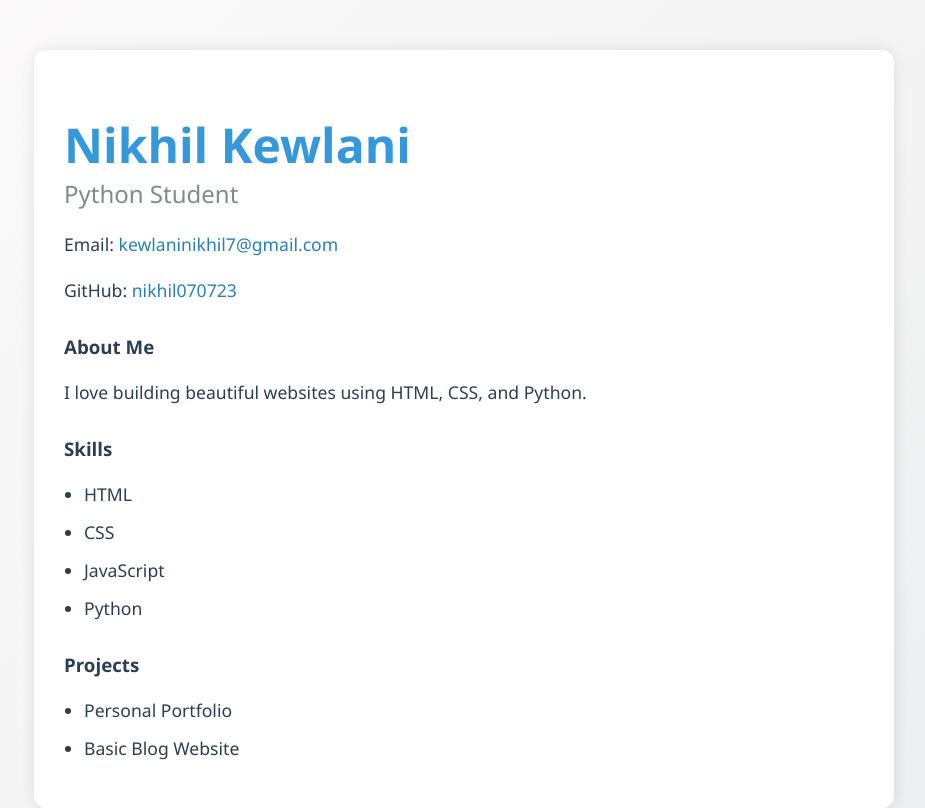
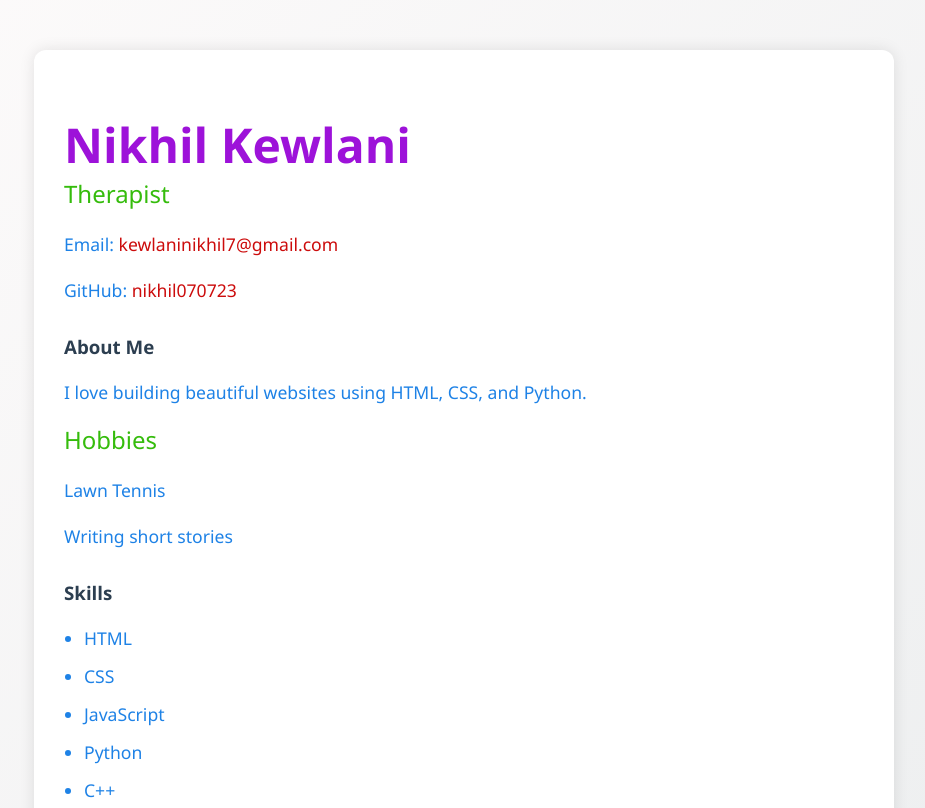
Before and after one commit to nikhil070723/my-portfolio, a React (Create React App) app: page / in a window 1280 px wide. Shown: the top 808 px of the page, without its empty margins (176-1101 px from the left). Built offline with nearby package versions, Linux system fonts and the light colour scheme.

Commit message:
style: update styling in App.css and modify personal details in App.js

```diff
--- a/src/App.css
+++ b/src/App.css
@@ -1,9 +1,9 @@
 body {
-  font-family: 'Segoe UI', sans-serif;
+  font-family: 'Segoe UI', Comic Sans MS;
   margin: 0;
   padding: 0;
   background: linear-gradient(135deg, #fdfbfb 0%, #ebedee 100%);
-  color: #2c3e50;
+  color: #1e82e6;
 }
 
 .container {
@@ -17,18 +17,18 @@ body {
 
 h1 {
   font-size: 3em;
-  color: #3498db;
+  color: #9d12d9;
   margin-bottom: 0;
 }
 
 h2 {
-  color: #7f8c8d;
+  color: #35bc0c;
   margin-top: 0;
   font-weight: normal;
 }
 
 a {
-  color: #2980b9;
+  color: #cc0c0c;
   text-decoration: none;
 }
 
--- a/src/App.js
+++ b/src/App.js
@@ -5,12 +5,15 @@ function App() {
   return (
     <div className="container">
       <h1>Nikhil Kewlani</h1>
-      <h2>Python Student</h2>
+      <h2>Therapist</h2>
       <p>Email: <a href="mailto:nikhil@example.com">kewlaninikhil7@gmail.com</a></p>
       <p>GitHub: <a href="https://github.com/nikhil070723" target="_blank" rel="noreferrer">nikhil070723</a></p>
 
       <h3>About Me</h3>
       <p>I love building beautiful websites using HTML, CSS, and Python.</p>
+      <h2>Hobbies</h2>
+      <p>Lawn Tennis</p>
+      <p>Writing short stories</p>
 
       <h3>Skills</h3>
       <ul>
@@ -18,6 +21,7 @@ function App() {
         <li>CSS</li>
         <li>JavaScript</li>
         <li>Python</li>
+        <li>C++</li>
       </ul>
 
       <h3>Projects</h3>
```
